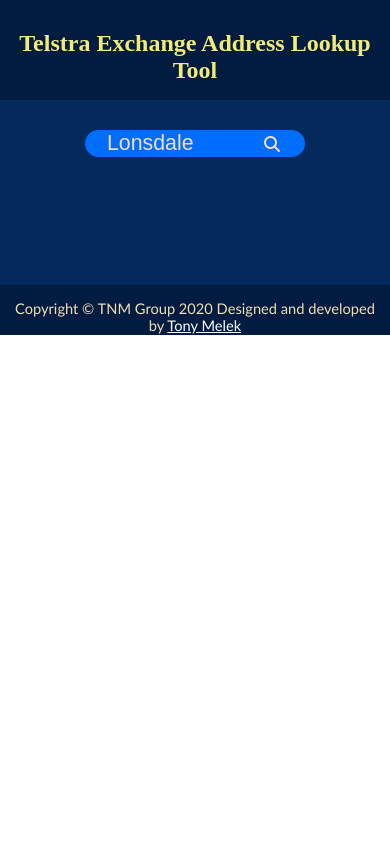
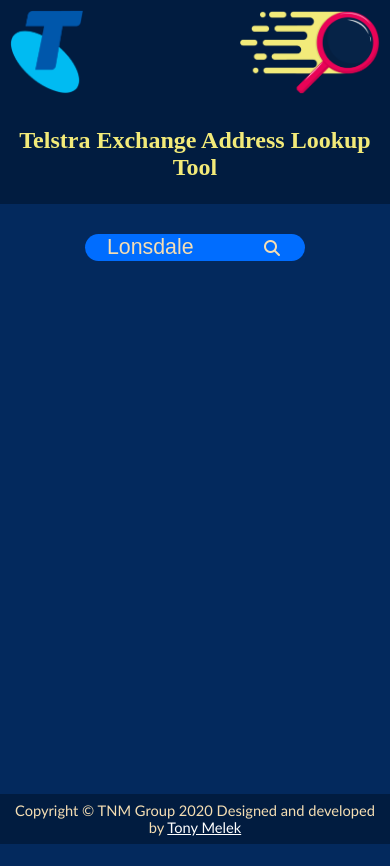
Before and after one commit to tonymelek/ExchangeFinder, a plain HTML site: page index.html in a window 390 px wide. Before the commit the page ends 844 px from the top, so only its background shows below. Drawn offline with nearby package versions, Linux system fonts and the light colour scheme.

Commit message:
adding some comments and adjusting styles

```diff
--- a/style.css
+++ b/style.css
@@ -1,38 +1,39 @@
 
 /*Global*/
+
 body{
-   width: 80%;
-    height: :100%;
-  margin: 0 auto;
-    padding: 0;
-//    background-color: #011C40;
-//    background-size:80%;
 
+   margin: 0 auto;
+   padding: 0;
+   background-color: #011C40;
 }
+/* Small Screen Images Header */
+.wrap1{
+  display:none;
+  justify-content:space-between;
+  align-items: center;
+}
+.wrap1 img{
+  margin: 10px 10px;
+}
+/* Header */
 .wrap{
   display:flex;
-  justify-content:sapce evenly;
+  justify-content:space-between;
+  align-items: center;
   height: 100px;
   background-color: #011C40;
   color: #F2EA79;
 
 }
+/* Main Page */
 .wrapper{
 display:flex;
 background-color: #03295D;
 padding-bottom:25px;
+height: 60vh;
 }
-@media screen and (max-width:1090px){
-img{
-display:none;
-}
-    h1{
-        font-size: 18pt;
-    }
-    body{
-        width: 100%;
-    }
-}
+
 .Search{
   height: 100px;
   text-align: center;
@@ -47,7 +48,7 @@
 .heading{
 flex-grow:1;
 text-align:center;
-padding: 30px 0 ;
+/* padding: 30px 0 ; */
 }
 .input-container{
     display: flex;
@@ -69,8 +70,7 @@
   background-color: #03295D;
   color: wheat;
   padding-top: 30px;
-
-  margin: 0 5%;
+  /* margin: 0 5%; */
 }
 
 table, th, td {
@@ -95,14 +95,17 @@
 
 }
 #findings{
+  display: block;
   color: #E80A58;
   font-weight: 700;
-  margin:15px auto;
+  margin:0 auto;
   font-size:16pt;
   font-family:Calibri;
 }
 img{
-    height:100%;
+    /* height:100%; */
+   height: 75px;
+    margin:0 10px;
 }
 
 h1{
@@ -139,17 +142,33 @@
 padding:15px;
 
 }
+/* Footer */
 .more{
 height:50px;
+width:100%;
+position: fixed;
+bottom: 0;
 }
 
-#demo2{
-padding-top:0;
-}
 
 .more p a{
 color:white;
 font-family:Calibri;
 font-size:11pt;
+}
+/* Media Queries */
+@media screen and (max-width:1090px){
+  .wrap img{
+  display:none;
+  }
+      h1{
+          font-size: 18pt;
+      }
 
-}
+      .wrap1{
+        display: flex;
+      }
+      .wrap1 img{
+        height: 10vh;
+      }
+  }
```
